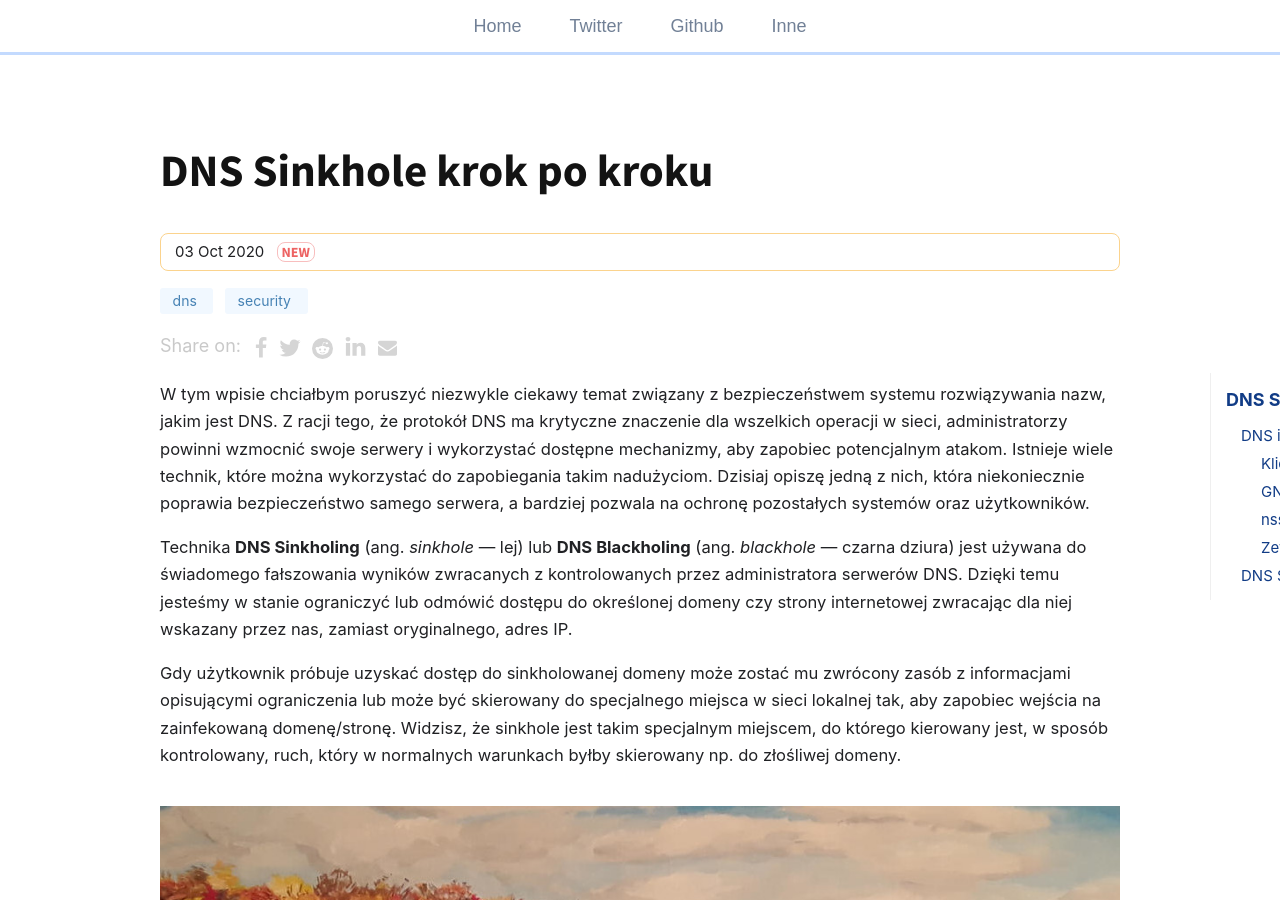
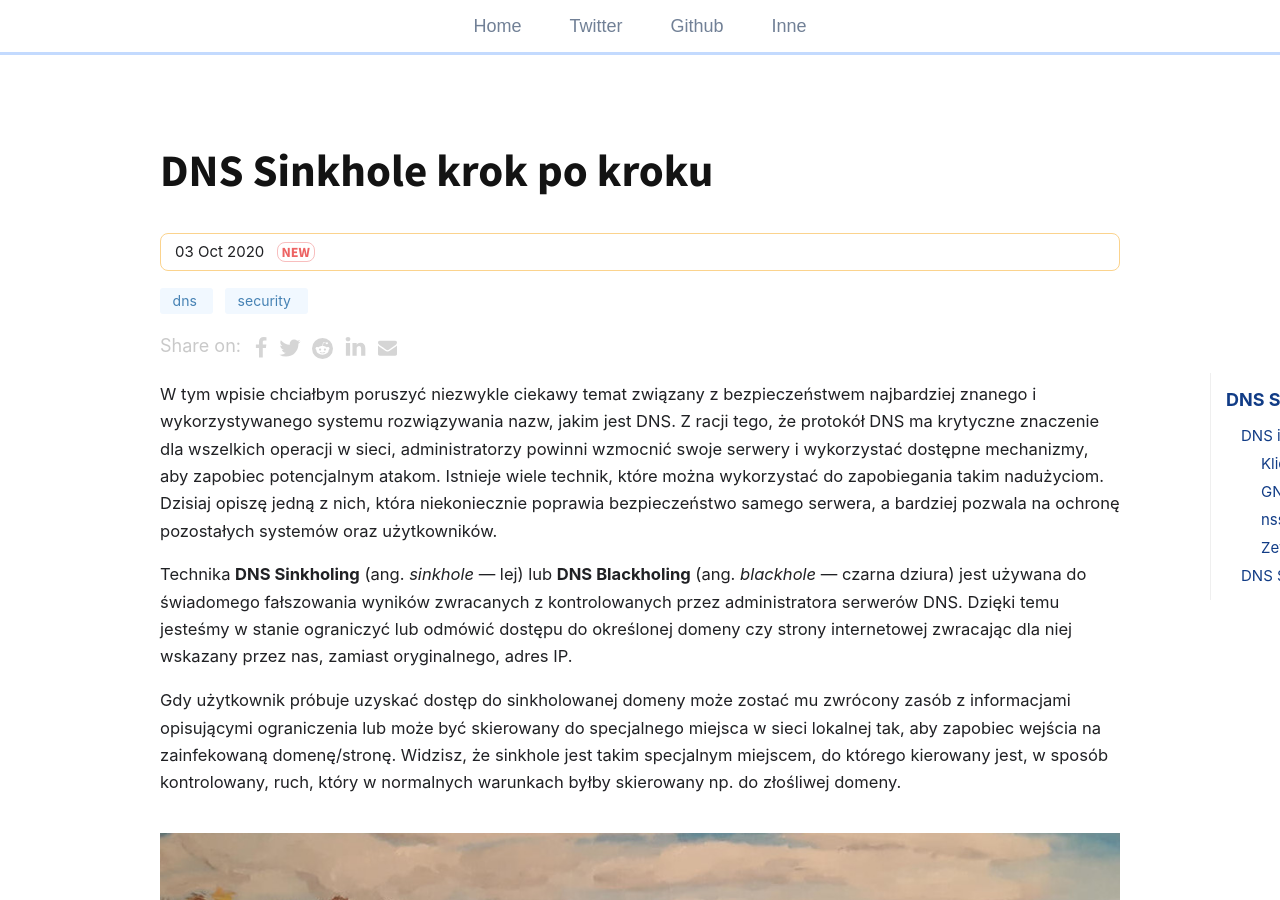
Before and after one commit to git04112019/trimstray.github.io, a Jekyll site: the page built from _posts/2020-10-03-dns_sinkhole_krok_po_kroku.md, in a window 1280 px wide and 900 px high. Built offline with Jekyll 4.4.1, drawn with Linux system fonts in a browser that asks for light colours; comment, search, counter and statistics services are not loaded.

Commit message:
uncommited changes - signed-off-by: trimstray <trimstray@gmail.com>

```diff
--- a/_posts/2020-10-03-dns_sinkhole_krok_po_kroku.md
+++ b/_posts/2020-10-03-dns_sinkhole_krok_po_kroku.md
@@ -11,7 +11,7 @@ toc: true
 new: true
 ---
 
-W tym wpisie chciałbym poruszyć niezwykle ciekawy temat związany z bezpieczeństwem systemu rozwiązywania nazw, jakim jest DNS. Z racji tego, że protokół DNS ma krytyczne znaczenie dla wszelkich operacji w sieci, administratorzy powinni wzmocnić swoje serwery i wykorzystać dostępne mechanizmy, aby zapobiec potencjalnym atakom. Istnieje wiele technik, które można wykorzystać do zapobiegania takim nadużyciom. Dzisiaj opiszę jedną z nich, która niekoniecznie poprawia bezpieczeństwo samego serwera, a bardziej pozwala na ochronę pozostałych systemów oraz użytkowników.
+W tym wpisie chciałbym poruszyć niezwykle ciekawy temat związany z bezpieczeństwem najbardziej znanego i wykorzystywanego systemu rozwiązywania nazw, jakim jest DNS. Z racji tego, że protokół DNS ma krytyczne znaczenie dla wszelkich operacji w sieci, administratorzy powinni wzmocnić swoje serwery i wykorzystać dostępne mechanizmy, aby zapobiec potencjalnym atakom. Istnieje wiele technik, które można wykorzystać do zapobiegania takim nadużyciom. Dzisiaj opiszę jedną z nich, która niekoniecznie poprawia bezpieczeństwo samego serwera, a bardziej pozwala na ochronę pozostałych systemów oraz użytkowników.
 
 Technika **DNS Sinkholing** (ang. _sinkhole_ — lej) lub **DNS Blackholing** (ang. _blackhole_ — czarna dziura) jest używana do świadomego fałszowania wyników zwracanych z kontrolowanych przez administratora serwerów DNS. Dzięki temu jesteśmy w stanie ograniczyć lub odmówić dostępu do określonej domeny czy strony internetowej zwracając dla niej wskazany przez nas, zamiast oryginalnego, adres IP.
 
```
